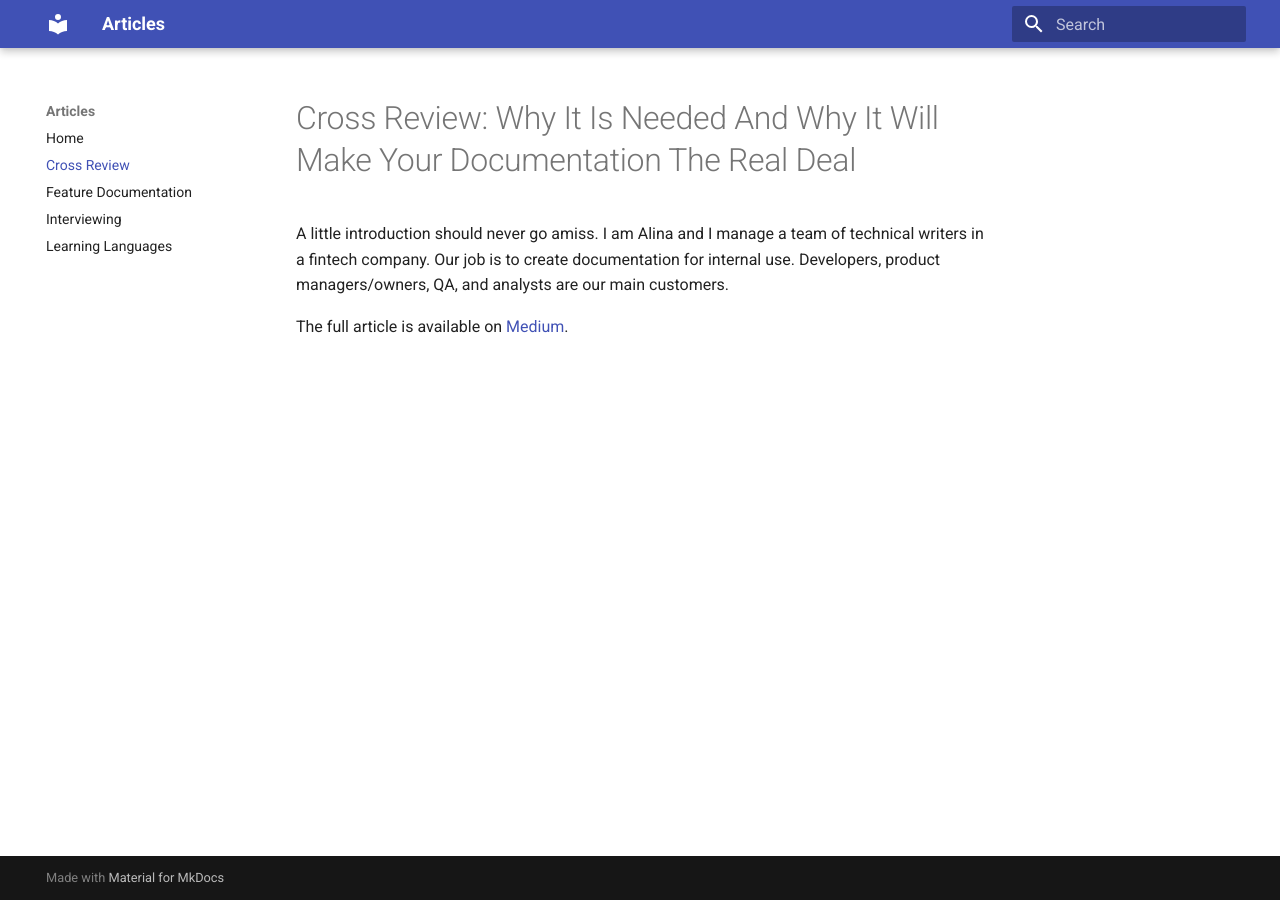
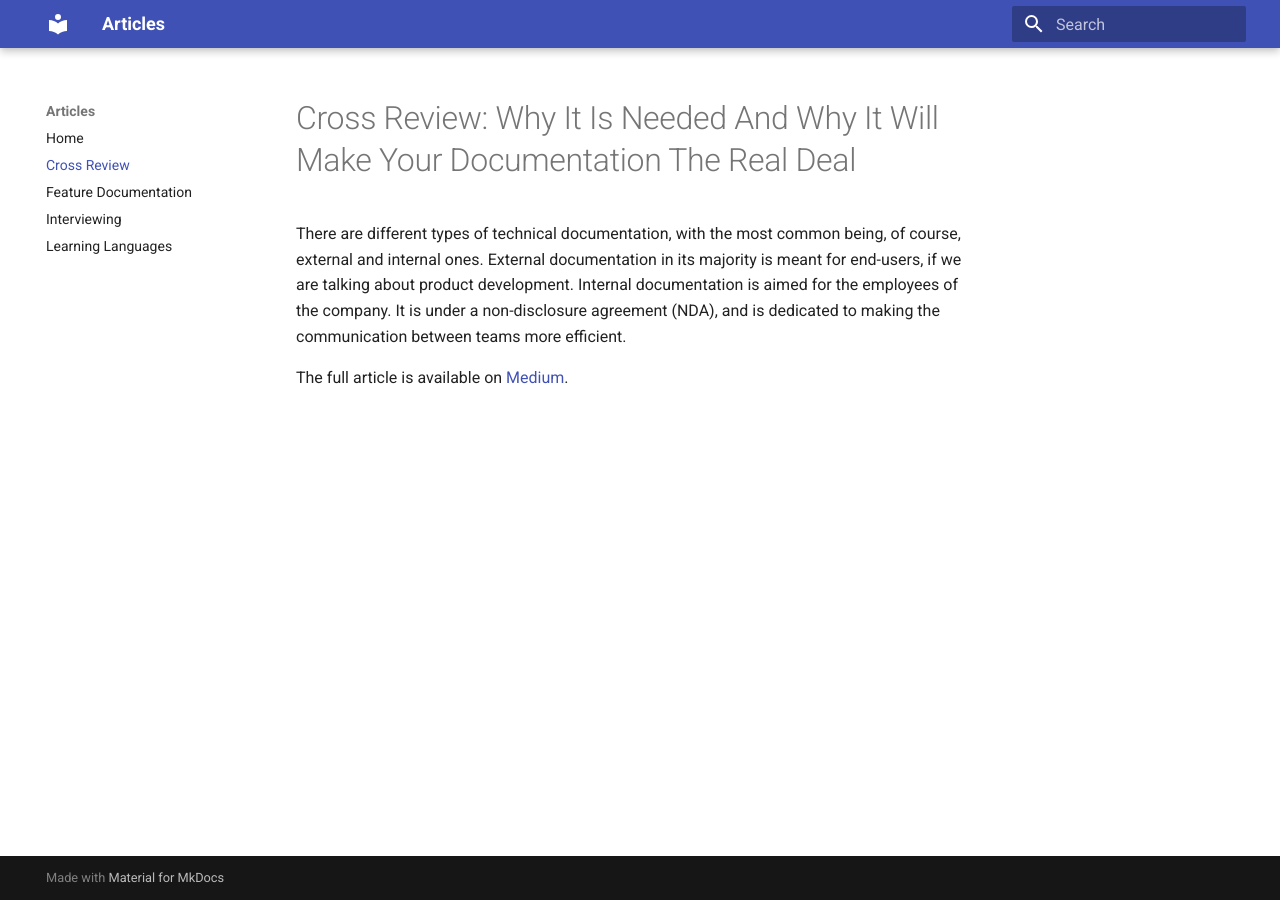
Before and after one commit to AlinaRst/articles, an MkDocs documentation site: the page built from docs/Article1.md, in a window 1280 px wide. Built offline with MkDocs 1.6.1 and Material for MkDocs 9.7.7, drawn with Linux system fonts in a browser that asks for light colours.

Commit message:
Update 1st article

```diff
--- a/docs/Article1.md
+++ b/docs/Article1.md
@@ -1,5 +1,5 @@
 # Cross Review: Why It Is Needed And Why It Will Make Your Documentation The Real Deal
 
-A little introduction should never go amiss. I am Alina and I manage a team of technical writers in a fintech company. Our job is to create documentation for internal use. Developers, product managers/owners, QA, and analysts are our main customers.
+There are different types of technical documentation, with the most common being, of course, external and internal ones. External documentation in its majority is meant for end-users, if we are talking about product development. Internal documentation is aimed for the employees of the company. It is under a non-disclosure agreement (NDA), and is dedicated to making the communication between teams more efficient.
 
 The full article is available on [Medium](https://rastalina.medium.com/cross-review-why-it-is-needed-and-why-it-will-make-your-documentation-the-real-deal-1a6019f2da72).
```
